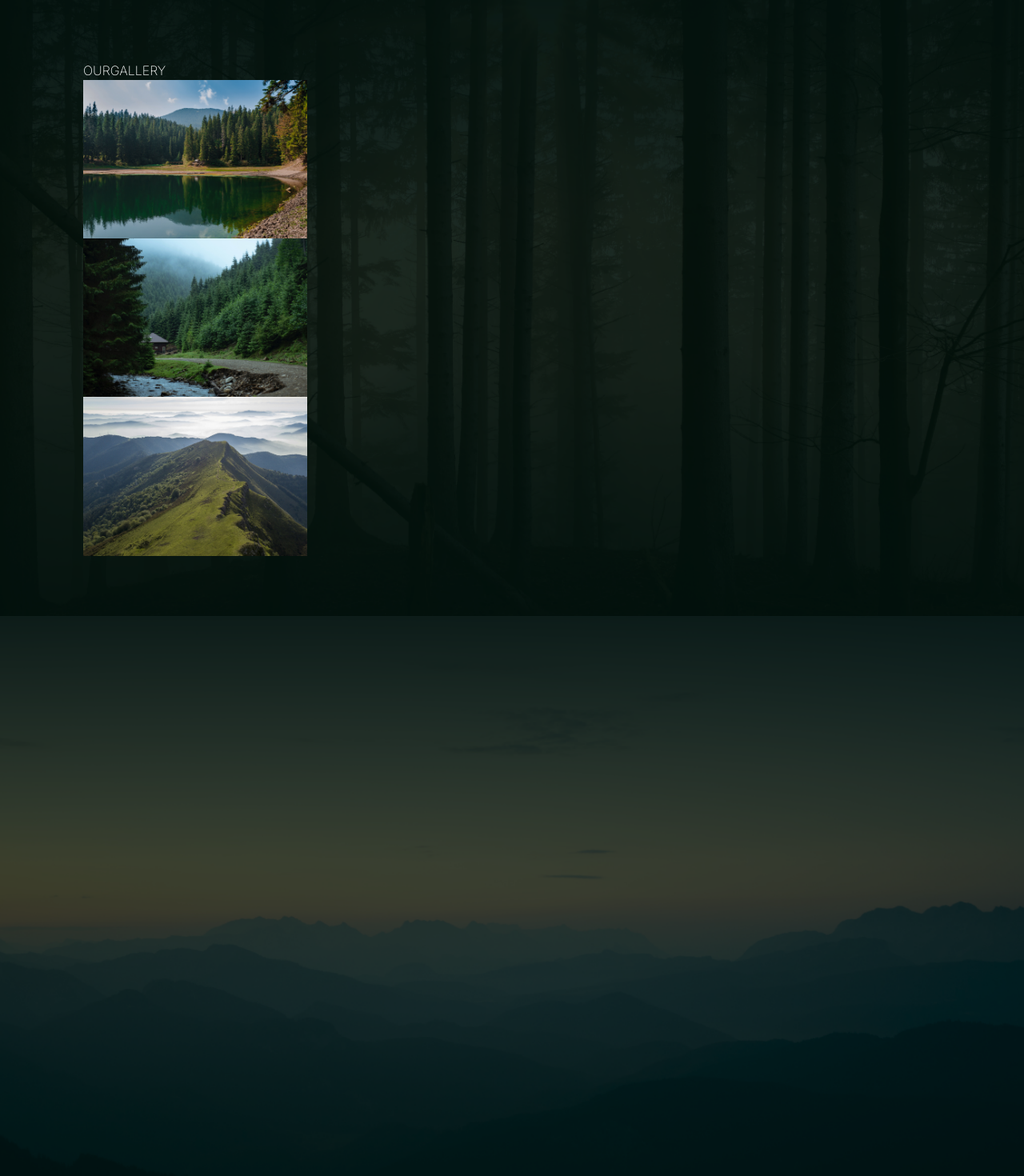
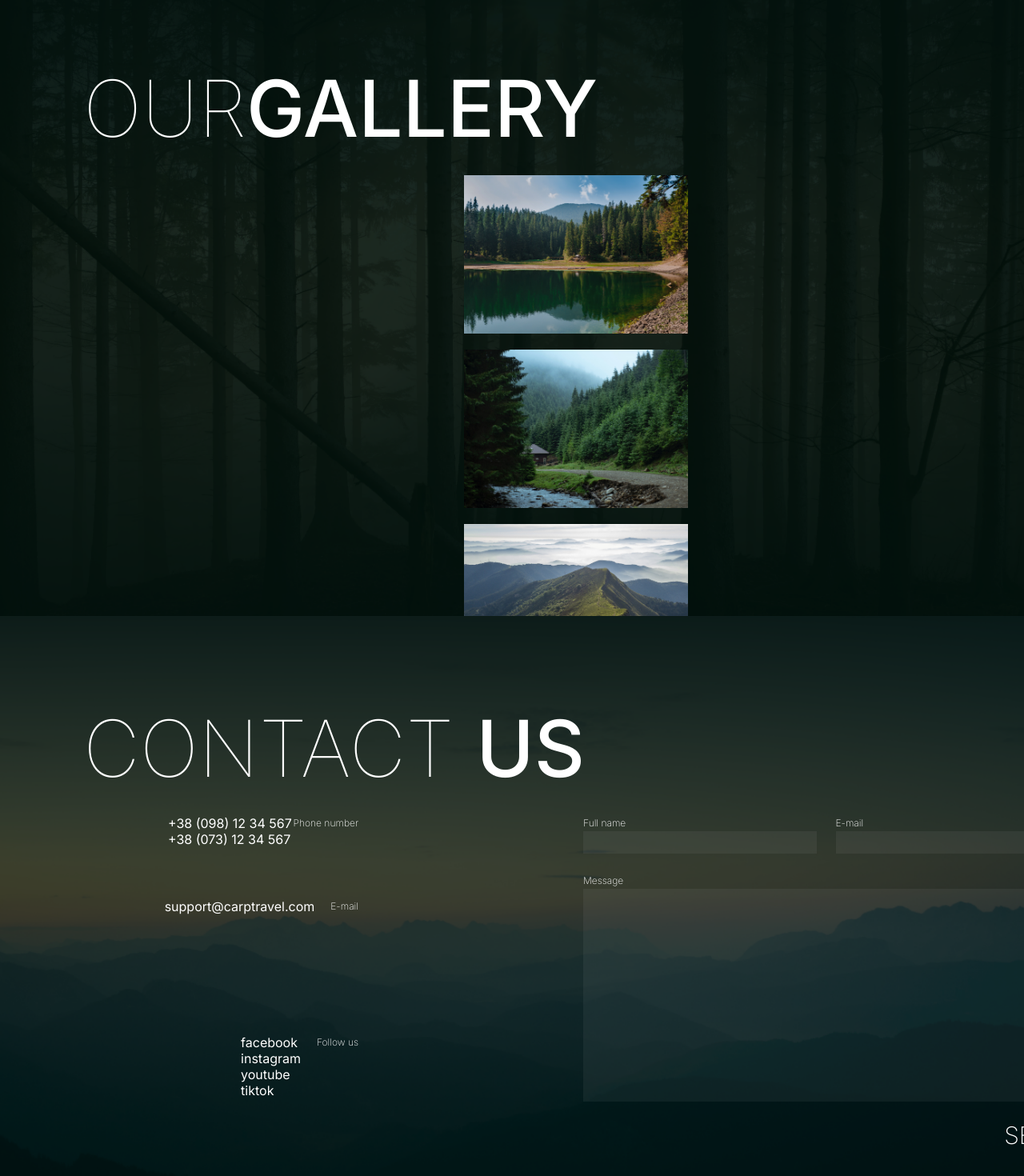
Before and after one commit to VioletaNaboy/CarpTravel, a Next.js app: page / in a window 1280 px wide. Shown: the part 3230-4700 px from the top of the page at 80% size. Built offline with nearby package versions, Linux system fonts and the light colour scheme.

Commit message:
updated_Gallery_Contacts

```diff
--- a/src/app/globals.css
+++ b/src/app/globals.css
@@ -103,7 +103,6 @@ button {
     }
 
     textarea {
-      width: 221px;
       height: 228px;
       resize: none;
     }
@@ -130,7 +129,6 @@ button {
     }
 
     textarea {
-      width: 292px;
       height: 266px;
     }
   }
--- a/src/sections/Career/Form.tsx
+++ b/src/sections/Career/Form.tsx
@@ -30,8 +30,11 @@ export default function Form() {
   }
 
   return (
-    <form onSubmit={onSubmit} className=" md:flex justify-between gap-[20px]">
-      <div className="flex flex-col gap-[16px] lg:gap-[24px] md:w-[222px]">
+    <form
+      onSubmit={onSubmit}
+      className=" md:flex justify-between gap-[20px] lg:min-w-[620px]"
+    >
+      <div className="flex flex-col gap-[16px] lg:gap-[24px] md:w-[222px] lg:w-[290px]">
         <label className="flex flex-col text-xs-mob md:text-xs-tab lg:text-xs-desc">
           Full name
           <input
@@ -105,7 +108,7 @@ export default function Form() {
           Send
         </button>
       </div>
-      <div className="sm:hidden md:flex flex-col gap-[16px] lg:gap-[24px] md:w-[222px] items-end">
+      <div className="sm:hidden md:flex flex-col gap-[16px] lg:gap-[24px] md:w-[222px] items-end lg:w-[290px]">
         <label className="flex flex-col text-xs-mob md:text-xs-tab lg:text-xs-desc">
           Message
           <textarea
--- a/src/sections/Contacts/Contacts.tsx
+++ b/src/sections/Contacts/Contacts.tsx
@@ -1,10 +1,59 @@
+import Form from "./Form";
+
 export default function Contacts() {
   return (
     <section
       id="contacts"
-      className="bg-contacts bg-cover bg-center bg-no-repeat h-lvh w-full wrapper"
+      className="bg-contacts bg-cover bg-center bg-no-repeat md:h-lvh w-full wrapper"
     >
-      <div className="container"></div>
+      <div className="container">
+        <h2 className="text-l-mob md:text-l-tab lg:text-l-des font-thin mb-[24px]">
+          Contact <span className="font-medium">Us</span>
+        </h2>
+        <div className="md:flex gap-[281px] ">
+          <div className="flex flex-col gap-[26px] md:w-[525px] md:flex-row justify-between md:mb-[64px] lg:flex-col lg:items-end">
+            {" "}
+            <div className="flex flex-col gap-[26px] lg:gap-[64px] lg:items-end">
+              <div className="flex w-[238px] justify-between items-start ml-[auto]">
+                <div className="text-s-mob md:text-s-tab lg:text-s-desc flex flex-col font-normal">
+                  <a href="tel:+380981234567">+38 (098) 12 34 567</a>
+                  <a href="tel:+380731234567">+38 (073) 12 34 567</a>
+                </div>
+                <span className="text-xs-mob lg:text-xs-desc">
+                  Phone number
+                </span>
+              </div>
+              <div className="flex gap-[20px] justify-center">
+                <a
+                  href="mail:support@carptravel.com"
+                  className="text-s-mob md:text-s-tab lg:text-s-desc font-normal"
+                >
+                  support@carptravel.com
+                </a>
+                <span className="text-xs-mob lg:text-xs-desc">E-mail</span>
+              </div>
+            </div>
+            <div className="flex gap-[20px] justify-end lg:flex-row-reverse">
+              <span className="text-xs-mob lg:text-xs-desc">Follow us</span>
+              <ul className="text-s-mob md:text-s-tab lg:text-s-desc flex flex-col font-normal">
+                <li>
+                  <a href="#">facebook</a>
+                </li>
+                <li>
+                  <a href="#">instagram</a>
+                </li>
+                <li>
+                  <a href="#">youtube</a>
+                </li>
+                <li>
+                  <a href="#">tiktok</a>
+                </li>
+              </ul>
+            </div>
+          </div>
+          <Form />
+        </div>
+      </div>
     </section>
   );
 }
--- /dev/null
+++ b/src/sections/Contacts/Form.tsx
@@ -0,0 +1,74 @@
+"use client";
+
+import { FormEvent, useState } from "react";
+
+export default function Form() {
+  const [formData, setFormData] = useState({
+    name: "",
+    email: "",
+    message: "",
+  });
+
+  async function onSubmit(event: FormEvent<HTMLFormElement>) {
+    event.preventDefault();
+
+    const formData = new FormData(event.currentTarget);
+
+    const data = {
+      name: formData.get("name"),
+      email: formData.get("email"),
+      message: formData.get("message"),
+    };
+
+    console.log("Form Data:", data);
+  }
+
+  return (
+    <form
+      onSubmit={onSubmit}
+      className=" flex flex-col justify-between gap-[24px] lg:w-[607px] items-center md:flex-row md:items-start lg:flex-col"
+    >
+      <div className="flex flex-col gap-[16px] lg:gap-[24px] w-[100%] md:w-[222px] lg:w-full  lg:flex-row">
+        <label className="flex flex-col text-xs-mob md:text-xs-tab lg:text-xs-desc lg:w-[293px]">
+          Full name
+          <input
+            type="text"
+            name="name"
+            value={formData.name}
+            onChange={(e) => setFormData({ ...formData, name: e.target.value })}
+          />
+        </label>
+        <label className="flex flex-col text-xs-mob md:text-xs-tab lg:text-xs-desc lg:w-[293px]">
+          E-mail
+          <input
+            type="email"
+            name="email"
+            value={formData.email}
+            onChange={(e) =>
+              setFormData({ ...formData, email: e.target.value })
+            }
+          />
+        </label>
+      </div>
+      <div className="flex flex-col gap-[16px] lg:gap-[24px] w-[100%] md:w-[463px] items-end lg:w-full">
+        <label className="flex flex-col text-xs-mob md:text-xs-tab lg:text-xs-desc w-full lg:w-[607px]">
+          Message
+          <textarea
+            name="message"
+            value={formData.message}
+            onChange={(e) =>
+              setFormData({ ...formData, message: e.target.value })
+            }
+            className="md:w-100%"
+          ></textarea>
+        </label>
+        <button
+          type="submit"
+          className="text-btn-mob md:text-btn-tab lg:text-btn-desc"
+        >
+          Send
+        </button>
+      </div>
+    </form>
+  );
+}
--- a/src/sections/Gallery/Gallery.tsx
+++ b/src/sections/Gallery/Gallery.tsx
@@ -3,14 +3,14 @@ export default function Gallery() {
   return (
     <section
       id="gallery"
-      className="bg-gallery bg-cover bg-center bg-no-repeat h-lvh w-full wrapper"
+      className="bg-gallery bg-cover bg-center bg-no-repeat md:h-lvh w-full wrapper"
     >
       <div className="container">
-        <h2>
+        <h2 className="text-l-mob md:text-l-tab lg:text-l-des font-thin mb-[24px]">
           Our
-          <span>Gallery</span>
+          <span className="font-medium">Gallery</span>
         </h2>
-        <div>
+        <div className="flex flex-col gap-[20px] items-center">
           <Image
             src="/img/services/slide-1.jpg"
             width={280}
```
